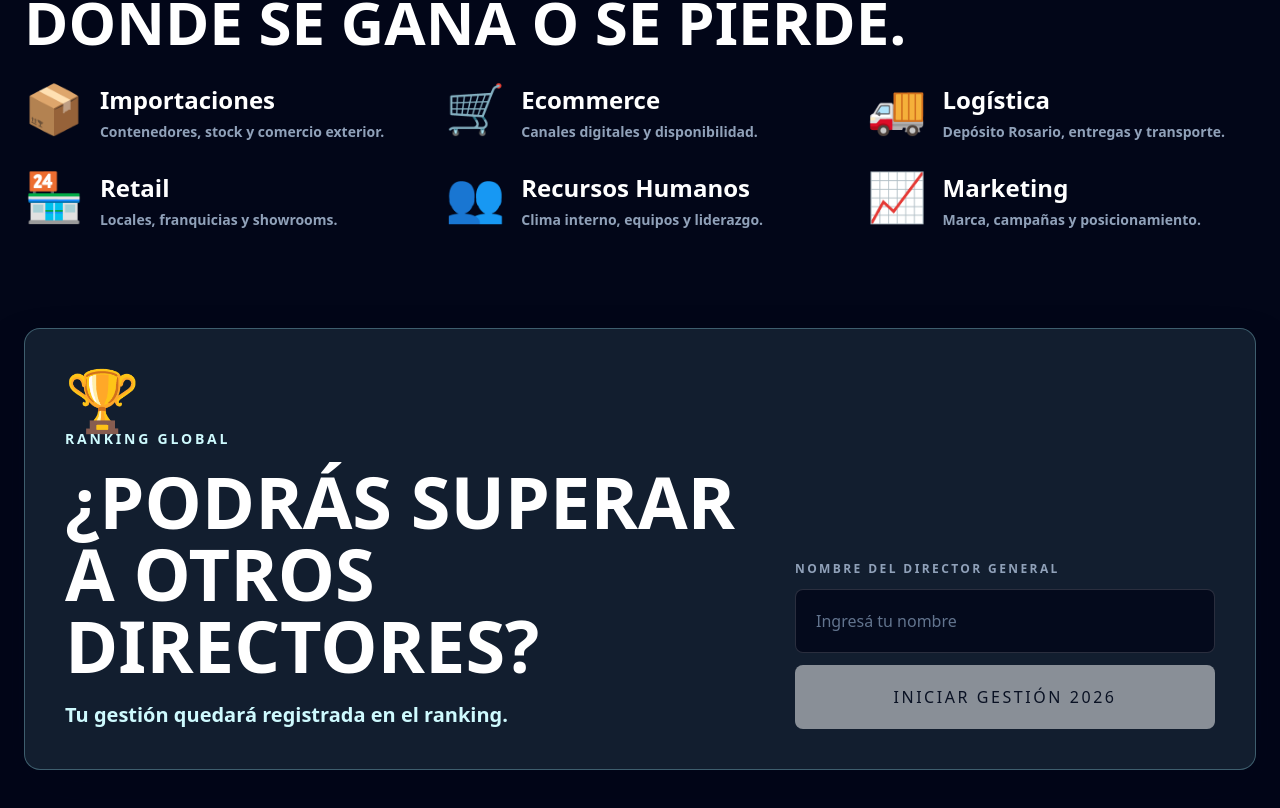
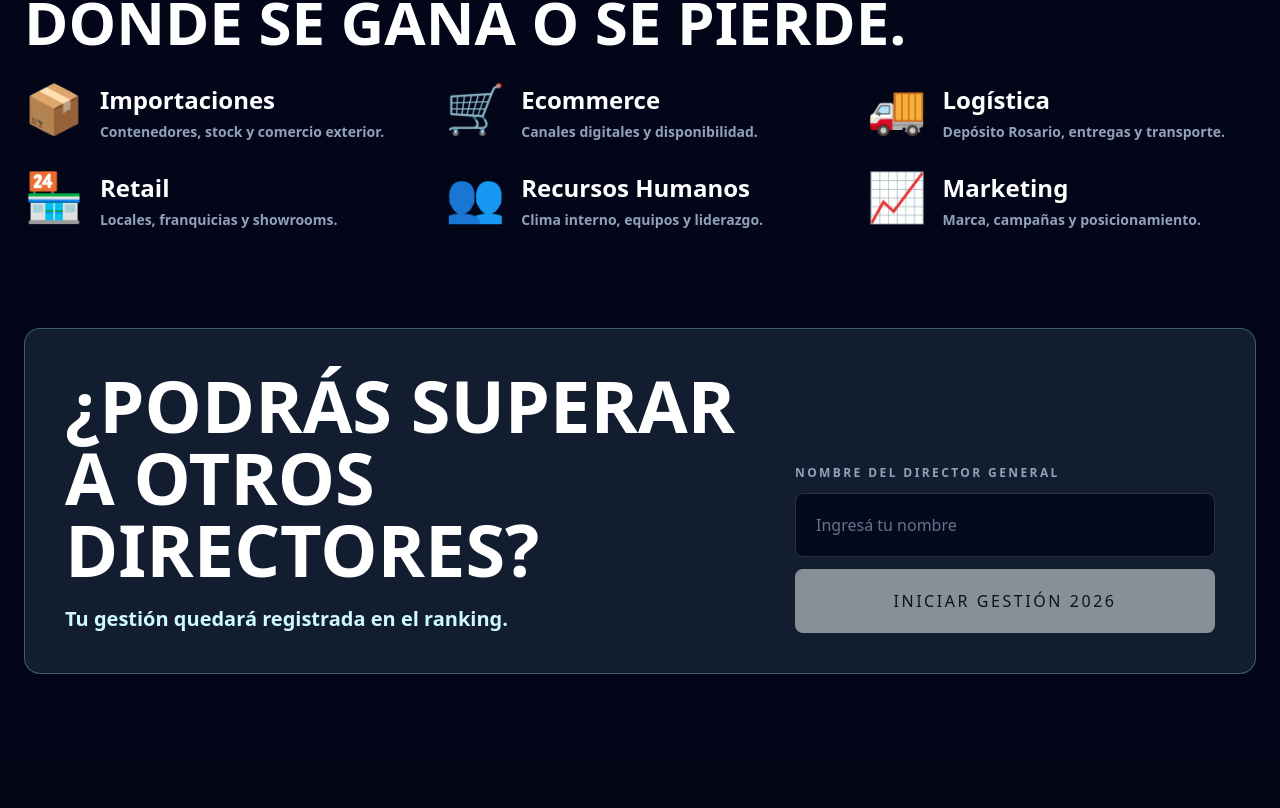
Before and after one commit to SosaUlises/gb-challenge-front, a React (Vite) app: page / in a window 1280 px wide. Shown: the part 1055-1863 px from the top of the page. After the commit the page ends 1809 px from the top, so only its background shows below. Built offline with nearby package versions, Linux system fonts and the light colour scheme.

Commit message:
Mejoras cards

```diff
--- a/src/pages/HomePage.tsx
+++ b/src/pages/HomePage.tsx
@@ -241,13 +241,7 @@ function HomePage({ onGameStarted, onViewRanking }: HomePageProps) {
         <div className="mx-auto max-w-7xl overflow-hidden rounded-2xl border border-cyan-200/30 bg-cyan-200/10 p-5 shadow-2xl shadow-slate-950/50 sm:p-7 md:p-10">
           <div className="grid gap-8 lg:grid-cols-[1fr_420px] lg:items-end">
             <div>
-              <p className="text-5xl sm:text-6xl" aria-hidden="true">
-                🏆
-              </p>
-              <p className="text-sm font-black uppercase tracking-[0.2em] text-cyan-100">
-                Ranking global
-              </p>
-              <h2 className="mt-4 max-w-4xl text-[2rem] font-black uppercase leading-none text-white sm:text-4xl md:text-7xl">
+              <h2 className="max-w-4xl text-[2rem] font-black uppercase leading-none text-white sm:text-4xl md:text-7xl">
                 ¿Podrás superar a otros directores?
               </h2>
               <p className="mt-4 text-lg font-bold text-cyan-100 sm:mt-5 sm:text-xl">
```
